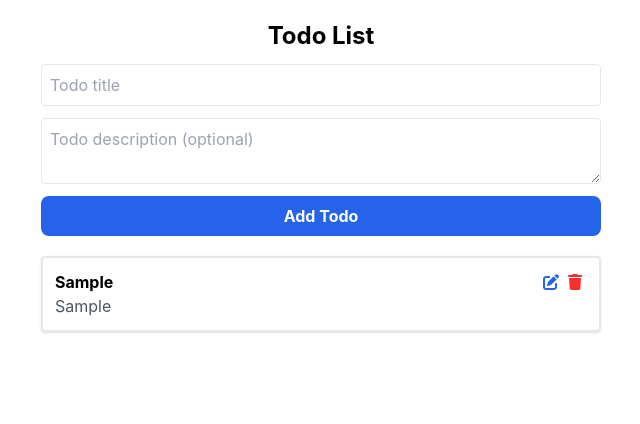
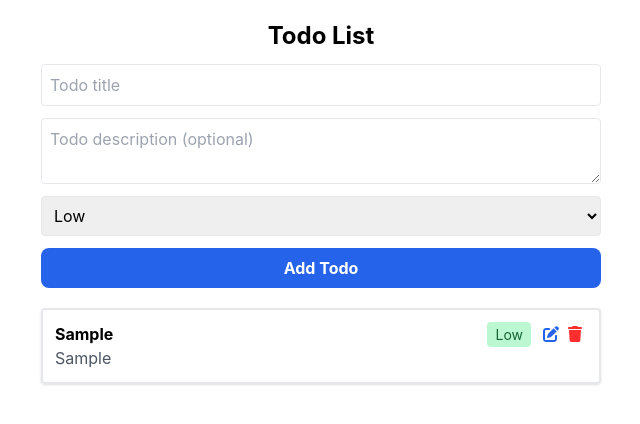
Before and after one commit to divymakkar21/todo-list, a React (Create React App) app: page / in a window 1280 px wide. Both pictures are taken after typing "Sample", "Sample" into the empty fields and a click on the button "Add Todo". Shown: the top 424 px of the page, without its empty margins (319-959 px from the left). Built offline with nearby package versions, Linux system fonts and the light colour scheme.

Commit message:
Added TodoItem Priority Status and Optimized Components

```diff
--- /dev/null
+++ b/src/components/PriorityTag/index.tsx
@@ -0,0 +1,19 @@
+import React from "react";
+import { PriorityTagProps } from "../../utils/interface";
+import { priorityConfig } from "../../utils/constants";
+
+const PriorityTag: React.FC<PriorityTagProps> = ({ priority }) => {
+  const config = priorityConfig[priority];
+
+  if (!config) {
+    return null;
+  }
+
+  return (
+    <span className={`px-2 py-1 rounded text-sm mr-2 ${config.style}`}>
+      {config.text}
+    </span>
+  );
+};
+
+export default PriorityTag;
--- a/src/components/TodoForm/index.tsx
+++ b/src/components/TodoForm/index.tsx
@@ -1,37 +1,34 @@
 import React, { useState } from 'react';
-import { TodoFormProps } from '../../utils/interface';
+import { IPriority, TodoFormProps } from '../../utils/interface';
+import TodoFormFields from '../TodoFormFields';
+
 
 function TodoForm({ addTask }: TodoFormProps) {
-  const [title, setTitle] = useState('');
-  const [description, setDescription] = useState('');
+  const [todo, setTodo] = useState({
+    title: '',
+    description: '',
+    priority: IPriority.LOW
+  });
 
-  const handleSubmit = (e: any) => {
-    e.preventDefault();
-    if (!title.trim()) return;
-    addTask({ title, description });
-    setTitle('');
-    setDescription('');
+  const handleChange = (attr: string, value: string | IPriority) => {
+    setTodo(prevTodo => ({
+      ...prevTodo,
+      [attr]: value
+    }));
   };
 
-  return (
-    <form onSubmit={handleSubmit} className='flex mb-5 flex-col'>
-      <input
-        type="text"
-        placeholder="Todo title"
-        value={title}
-        onChange={(e) => setTitle(e.target.value)}
-        required
-        className='border rounded mb-3 p-2'
-      />
-      <textarea
-        placeholder="Todo description (optional)"
-        value={description}
-        onChange={(e) => setDescription(e.target.value)}
-        className='border rounded mb-3 p-2'
-      />
-      <button className='btn bg-blue-600 py-2 rounded-lg text-white font-bold' type="submit">Add Todo</button>
-    </form>
-  );
+  const handleSubmit = (e: React.FormEvent) => {
+    e.preventDefault();
+    if (!todo.title.trim()) return;
+    addTask(todo);
+    setTodo({
+      title: '',
+      description: '',
+      priority: IPriority.LOW
+    });
+  };
+
+  return <TodoFormFields todo={todo} handleChange={handleChange} handleSubmit={handleSubmit} />;
 }
 
 export default TodoForm;
--- /dev/null
+++ b/src/components/TodoFormFields/index.tsx
@@ -0,0 +1,42 @@
+import React from 'react';
+import { IPriority, TodoFormFieldsProps } from '../../utils/interface';
+
+const TodoFormFields = ({ todo, handleChange, handleSubmit, isEditing, setIsEditing }: TodoFormFieldsProps) => {
+  return (
+    <form onSubmit={handleSubmit} className='flex mb-5 flex-col'>
+      <input
+        type="text"
+        placeholder="Todo title"
+        value={todo?.title}
+        onChange={(e) => handleChange('title', e.target.value as IPriority)}
+        required
+        className='border rounded mb-3 p-2'
+      />
+      <textarea
+        placeholder="Todo description (optional)"
+        value={todo?.description}
+        onChange={(e) => handleChange('description', e.target.value as IPriority)}
+        className='border rounded mb-3 p-2'
+      />
+      <select
+        value={todo?.priority}
+        className='border rounded mb-3 p-2'
+        onChange={(e) => handleChange('priority', e.target.value as IPriority)}
+      >
+        <option value={IPriority.LOW}>Low</option>
+        <option value={IPriority.MEDIUM}>Medium</option>
+        <option value={IPriority.HIGH}>High</option>
+      </select>
+      {isEditing ? (
+        <div>
+          <button className='btn bg-blue-600 rounded text-white py-2 px-6' type="submit">Save</button>
+          {setIsEditing && <button className='btn rounded border py-2 px-6 ml-2' onClick={() => setIsEditing(false)}>Cancel</button>}
+        </div>
+      ) : (
+        <button className='btn bg-blue-600 py-2 rounded-lg text-white font-bold' type="submit">Add Todo</button>
+      )}
+    </form>
+  );
+};
+
+export default TodoFormFields;
--- a/src/components/TodoItem/index.tsx
+++ b/src/components/TodoItem/index.tsx
@@ -1,62 +1,47 @@
 import React, { useState } from "react";
-import { TodoListItemProps } from "../../utils/interface";
+import { IPriority, TodoListItemProps } from "../../utils/interface";
 import { FontAwesomeIcon } from "@fortawesome/react-fontawesome";
 import { faTrash, faEdit } from "@fortawesome/free-solid-svg-icons";
+import TodoFormFields from "../TodoFormFields";
+import TodoItemCard from "../TodoItemCard";
+
 function TodoItem({ task, removeTodo, editTodo }: TodoListItemProps) {
   const [isEditing, setIsEditing] = useState(false);
-  const [editedTitle, setEditedTitle] = useState(task.title);
-  const [editedDescription, setEditedDescription] = useState(task.description);
+  const [editedTodo, setEditedTodo] = useState({
+    title: task.title,
+    description: task.description,
+    priority: task.priority,
+  });
 
-  const handleEdit = () => {
-    editTodo(task.id, { title: editedTitle, description: editedDescription });
+  const handleChange = (attr: string, value: string | IPriority) => {
+    setEditedTodo((prevTodo) => ({
+      ...prevTodo,
+      [attr]: value,
+    }));
+  };
+
+  const handleEdit = (e: React.FormEvent) => {
+    e.preventDefault();
+    editTodo(task.id, editedTodo);
     setIsEditing(false);
   };
 
   return (
-    <div className="border-2 flex flex-col rounded p-3 shadow">
+    <div className="border-2 flex flex-col rounded p-3 shadow my-4">
       {isEditing ? (
-        <>
-          <input
-            type="text"
-            className="border rounded mb-3 p-2"
-            value={editedTitle}
-            onChange={(e) => setEditedTitle(e.target.value)}
-          />
-          <textarea
-            value={editedDescription}
-            className="border rounded mb-3 p-2"
-            onChange={(e) => setEditedDescription(e.target.value)}
-          />
-          <div>
-            <button className='btn bg-blue-600 rounded text-white py-2 px-6' onClick={handleEdit}>Save</button>
-            <button className='btn rounded border py-2 px-6 ml-2' onClick={() => setIsEditing(false)}>Cancel</button>
-          </div>
-        </>
+        <TodoFormFields
+          todo={editedTodo}
+          handleChange={handleChange}
+          handleSubmit={handleEdit}
+          isEditing={isEditing}
+          setIsEditing={setIsEditing}
+        />
       ) : (
-        <>
-          <div className="flex justify-between">
-            <div>
-              <h3 className="font-bold">{task.title}</h3>
-              <p className="text-gray-600">{task.description}</p>
-            </div>
-            <div>
-              <FontAwesomeIcon
-                onClick={() => setIsEditing(true)}
-                icon={faEdit}
-                width={24}
-                height={24}
-                color="#2463EB"
-              />
-              <FontAwesomeIcon
-                onClick={() => removeTodo(task.id)}
-                icon={faTrash}
-                width={24}
-                height={24}
-                color="#FF2E2E"
-              />
-            </div>
-          </div>
-        </>
+        <TodoItemCard
+          todo={task}
+          onEdit={() => setIsEditing(true)}
+          onRemove={() => removeTodo(task.id)}
+        />
       )}
     </div>
   );
--- /dev/null
+++ b/src/components/TodoItemCard/index.tsx
@@ -0,0 +1,34 @@
+import { FontAwesomeIcon } from "@fortawesome/react-fontawesome";
+import { faTrash, faEdit } from "@fortawesome/free-solid-svg-icons";
+import { TaskDetailsProps } from "../../utils/interface";
+import PriorityTag from "../PriorityTag";
+
+const TodoItemCard = ({ todo, onEdit, onRemove }: TaskDetailsProps) => {
+  return (
+    <div className="flex justify-between">
+      <div>
+        <h3 className="font-bold">{todo?.title}</h3>
+        <p className="text-gray-600">{todo?.description}</p>
+      </div>
+      <div>
+        <PriorityTag priority={todo?.priority} />
+        <FontAwesomeIcon
+          onClick={onEdit}
+          icon={faEdit}
+          width={24}
+          height={24}
+          color="#2463EB"
+        />
+        <FontAwesomeIcon
+          onClick={onRemove}
+          icon={faTrash}
+          width={24}
+          height={24}
+          color="#FF2E2E"
+        />
+      </div>
+    </div>
+  );
+};
+
+export default TodoItemCard;
--- /dev/null
+++ b/src/utils/constants.ts
@@ -0,0 +1,7 @@
+import { IPriority } from "./interface";
+
+export const priorityConfig = {
+  [IPriority.LOW]: { style: "bg-green-200 text-green-800", text: "Low" },
+  [IPriority.MEDIUM]: { style: "bg-yellow-200 text-yellow-800", text: "Medium" },
+  [IPriority.HIGH]: { style: "bg-red-200 text-red-800", text: "High" }
+};
--- a/src/utils/interface.ts
+++ b/src/utils/interface.ts
@@ -1,12 +1,28 @@
+export const enum IPriority {
+  HIGH = 'high',
+  MEDIUM = 'medium',
+  LOW = 'low'
+
+}
 export type ITodo = {
   id: number
   title: string
   description?: string
+  priority: IPriority
 }
 
 export type ITodoItem = {
   title: string
   description?: string
+  priority: IPriority
+}
+
+export interface TodoFormFieldsProps {
+  todo: ITodoItem,
+  handleChange: (attr: string, value: IPriority) => void,
+  handleSubmit: (e: React.FormEvent) => void,
+  isEditing?: boolean,
+  setIsEditing?: (value: boolean) => void
 }
 
 export type EditTodoProps = {
@@ -30,3 +46,13 @@ export type TodoListItemProps = {
   removeTodo: (id: number) => void
   editTodo: (id: number, task: ITodoItem) => void
 }
+
+export type TaskDetailsProps = {
+  todo: ITodoItem,
+  onEdit: () => void,
+  onRemove: () => void
+}
+
+export type PriorityTagProps = {
+  priority: IPriority;
+}
```
